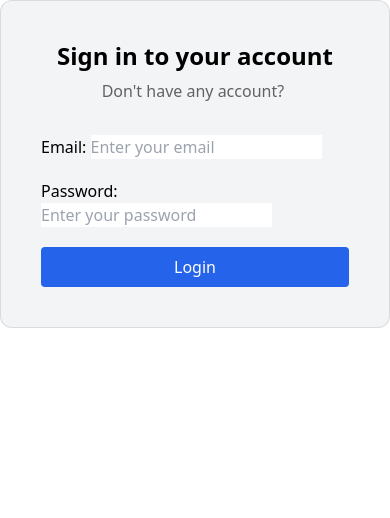
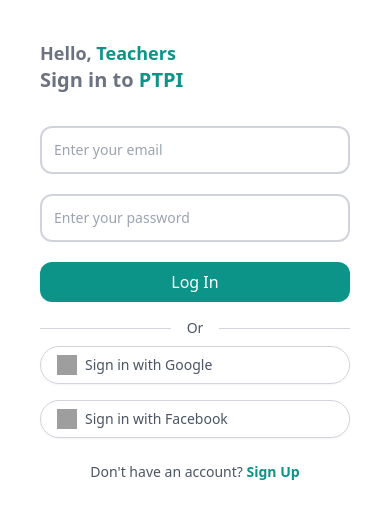
Before and after one commit to Comestro/TeacherGotHire-Frontend-, a React (Vite) app: page /signin in a window 390 px wide. Shown: the top 518 px of the page. Built offline with nearby package versions, Linux system fonts and the light colour scheme; grey boxes are pictures that could not be loaded.

Commit message:
signin page design and responsive

```diff
--- a/src/components/SignIn.jsx
+++ b/src/components/SignIn.jsx
@@ -1,87 +1,159 @@
-import React from 'react'
- import { Link, useNavigate } from 'react-router-dom'
-import { useState} from 'react'
-import { useDispatch } from 'react-redux'
-import {useForm} from 'react-hook-form'
-import { login as authlogin } from '../store/authSlice'
-import { login as loginService} from '../services/authServices'
-import Input from './Input'
-import Button from './Button'
-
-
-
+import React, { useState } from 'react';
+import { useDispatch } from 'react-redux';
+import { useNavigate } from 'react-router-dom';
+import { useForm } from 'react-hook-form';
+import { login as authlogin } from '../store/authSlice'; // Redux action to store the user login state
+import { login as loginService } from '../services/authServices'; // Service to authenticate the user
+import Input from './Input';
+import Button from './Button';
 
 function Login() {
-    const dispatch = useDispatch()
-    const navigate = useNavigate()
-    const {register, handleSubmit} = useForm()
-    const [error, setError] = useState('')
+  const dispatch = useDispatch();
+  const navigate = useNavigate();
+  const { register, handleSubmit } = useForm();
+  const [error, setError] = useState('');
 
-    const login = async(data)=>{
-        console.log(data)
-       setError('');
+  const login = async (data) => {
+    setError(''); // Clear any previous errors
+    try {
+      const userData = await loginService(data); // Call the service function to authenticate the user
+      if (userData) {
+        dispatch(authlogin(userData)); // Dispatch action to store the user data in Redux store
+        navigate('/teacherdashboard'); // Redirect to teacher dashboard after login
+      }
+    } catch (error) {
+      setError(error.message); // Set error message if login fails
+    }
+  };
 
-            try{
-                const userData = await loginService(data);
-                console.log("login ");
-                if (userData){
-                    dispatch(authlogin(userData))
-                    navigate('/teacherdashbord')
-                }
-                // await getUser(dispatch);
-            }catch(error){
-        setError(error.message)
-       }
+  return (
+    <div className="flex bg-cover bg-no-repeat items-center justify-center m" style={{ backgroundImage: 'url("/bg.png")' }}>
+      {/* Form Container */}
+      <div className="w-full md:w-1/2 flex items-center justify-center px-4 md:pl-20">
+        <div className="max-w-lg w-full mt-5 bg-white rounded-lg p-6">
+          <h2 className="mb-1 font-bold text-gray-500 text-lg md:text-xl leading-none">
+            Hello, <span className="font-bold text-teal-600">Teachers</span>
+          </h2>
+          <h2 className="mb-8 font-bold text-gray-500 text-xl md:text-4xl leading-none">
+            Sign in to <span className="font-bold text-xl md:text-4xl text-teal-600">PTPI</span>
+          </h2>
 
-    }
-  return (
-    <div
-    className='flex items-center justify-center w-full'
-    >
-        <div className={` top-12 right-0 bg-gray-100 rounded-xl p-10 border border-black/10`}>
-        <h2 className="text-center text-2xl font-bold leading-tight">Sign in to your account</h2>
-        <p className="mt-2 text-center text-base text-black/60">
-                    Don&apos;t have any account?&nbsp;
-                    <Link
-                        to="/signup"
-                        className="font-medium text-primary transition-all duration-200 hover:underline"
-                    >
-                    </Link>
-        </p>
-        {error && <p className="text-red-600 mt-8 text-center">{error}</p>}
+          {/* Error Message */}
+          {error && <p className="text-red-600 text-center mb-4">{error}</p>}
 
-
-        <form onSubmit={handleSubmit(login)} className='mt-8'>
-            {/* above handleSumbit is function from useForm where we have to pass our function that how it will handel the form and now handleSumbit is treated as keyword so we should use other name for our function and handleSumbit is an event which is call and take input and manage with register */}
-            <div className='space-y-5'>
-                <Input
-                label="Email: "
+          <form onSubmit={handleSubmit(login)} className="space-y-5">
+            {/* Email */}
+            <div className="mb-4">
+              <Input
+                className="w-full border-2 border-gray-300 text-sm rounded-xl p-3"
                 placeholder="Enter your email"
                 type="email"
-                {...register("email", {
-                    required: true, // these are option for email that we need for email input field
-                    validate: {
-                        matchPatern: (value) => /^\w+([.-]?\w+)*@\w+([.-]?\w+)*(\.\w{2,3})+$/.test(value) ||
-                        "Email address must be a valid address",
-                    }
+                {...register('email', {
+                  required: 'Email is required',
+                  validate: {
+                    matchPattern: (value) =>
+                      /^\w+([.-]?\w+)*@\w+([.-]?\w+)*(\.\w{2,3})+$/.test(value) ||
+                      'Email address must be valid',
+                  },
                 })}
+              />
+            </div>
+
+            {/* Password */}
+            <div className="mb-4">
+              <Input
+                placeholder="Enter your password"
+                type="password"
+                className="w-full border-2 border-gray-300 text-sm rounded-xl p-3"
+                {...register('password', { required: 'Password is required' })}
+              />
+            </div>
+
+            {/* Submit Button */}
+            <Button
+              type="submit"
+              className="w-full bg-teal-600 text-white py-2 rounded-xl hover:bg-teal-700 transition"
+            >
+              Log In
+            </Button>
+          </form>
+
+          <div className="text-center my-4">
+            <div className="flex items-center">
+              <hr className="flex-grow border-gray-300" />
+              <span className="px-4 text-sm text-gray-600">Or</span>
+              <hr className="flex-grow border-gray-300" />
+            </div>
+
+            <div className="flex flex-col sm:flex-row justify-center sm:space-x-4 space-y-4 sm:space-y-0 mt-2">
+              <button className="flex items-center border border-gray-300 rounded-full px-4 py-2 shadow-sm hover:bg-gray-100 transition">
+                <img
+                  src="https://img.icons8.com/?size=100&id=17949&format=png&color=000000"
+                  alt="Google"
+                  className="w-5 h-5 mr-2"
                 />
-                <Input
-                label="Password: "
-                type="password"
-                placeholder="Enter your password"
-                {...register("password", {
-                    required: true,
-                })}
+                <span className="text-sm font-medium text-gray-600">Sign in with Google</span>
+              </button>
+
+              <button className="flex items-center border border-gray-300 rounded-full px-4 py-2 shadow-sm hover:bg-gray-100 transition">
+                <img
+                  src="https://img.icons8.com/?size=100&id=118497&format=png&color=000000"
+                  alt="Facebook"
+                  className="w-5 h-5 mr-2"
                 />
-                <Button
-                type="submit"
-                className="w-full" >Login</Button>
+                <span className="text-sm font-medium text-gray-600">Sign in with Facebook</span>
+              </button>
             </div>
-        </form>
+
+            <p className="text-sm font-medium text-gray-600 mt-6">
+              Don't have an account?{' '}
+              <span
+                onClick={() => navigate('/signup/teacher')}
+                className="text-teal-600 hover:underline font-semibold"
+              >
+                Sign Up
+              </span>
+            </p>
+          </div>
         </div>
+      </div>
+
+      {/* Step Progress */}
+      <div className="hidden md:flex w-full md:w-1/2 flex-col pl-36 justify-center h-screen p-10">
+        {/* Step 1 */}
+        <div className="flex items-start space-x-4 mb-4">
+          <div className="flex flex-col items-center">
+            <div className="w-8 h-8 flex items-center justify-center rounded-full bg-teal-500 text-white font-bold">1</div>
+            <div className="h-12 w-1 bg-teal-500"></div>
+          </div>
+          <div>
+            <div className="text-gray-500 font-bold text-sm md:text-xl leading-none">Enter Credentials</div>
+          </div>
+        </div>
+
+        {/* Step 2 */}
+        <div className="flex items-start space-x-4 mb-4">
+          <div className="flex flex-col items-center">
+            <div className="w-8 h-8 flex items-center justify-center rounded-full bg-gray-300 text-gray-600 font-bold">2</div>
+            <div className="h-12 w-1 bg-gray-300"></div>
+          </div>
+          <div>
+            <div className="text-gray-500 font-bold text-sm md:text-xl leading-none">Login Successful</div>
+          </div>
+        </div>
+
+        {/* Step 3 */}
+        <div className="flex items-start space-x-4 mb-4">
+          <div className="flex flex-col items-center">
+            <div className="w-8 h-8 flex items-center justify-center rounded-full bg-gray-300 text-gray-600 font-bold">3</div>
+          </div>
+          <div>
+            <div className="text-gray-500 font-bold text-sm md:text-xl leading-none">Go to Dashboard</div>
+          </div>
+        </div>
+      </div>
     </div>
-  )
+  );
 }
 
-export default Login
+export default Login;
--- a/src/components/SignUpPage.jsx
+++ b/src/components/SignUpPage.jsx
@@ -190,7 +190,7 @@
             <p className="text-sm font-medium text-gray-600 mt-6">
               Have an account?{' '}
               <span
-                onClick={() => navigate('/login')}
+                onClick={() => navigate('/signin')}
                 className="text-teal-600 hover:underline font-semibold"
               >
                 Sign In
```
